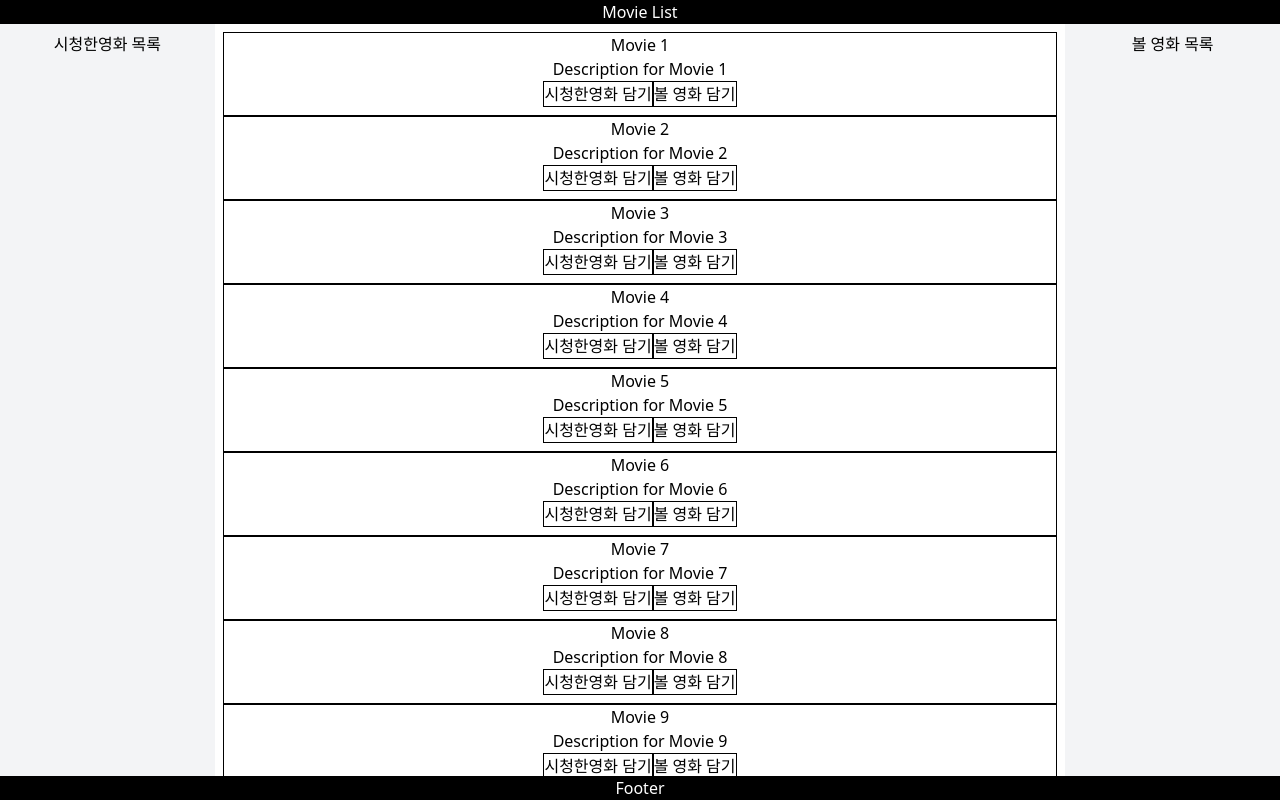
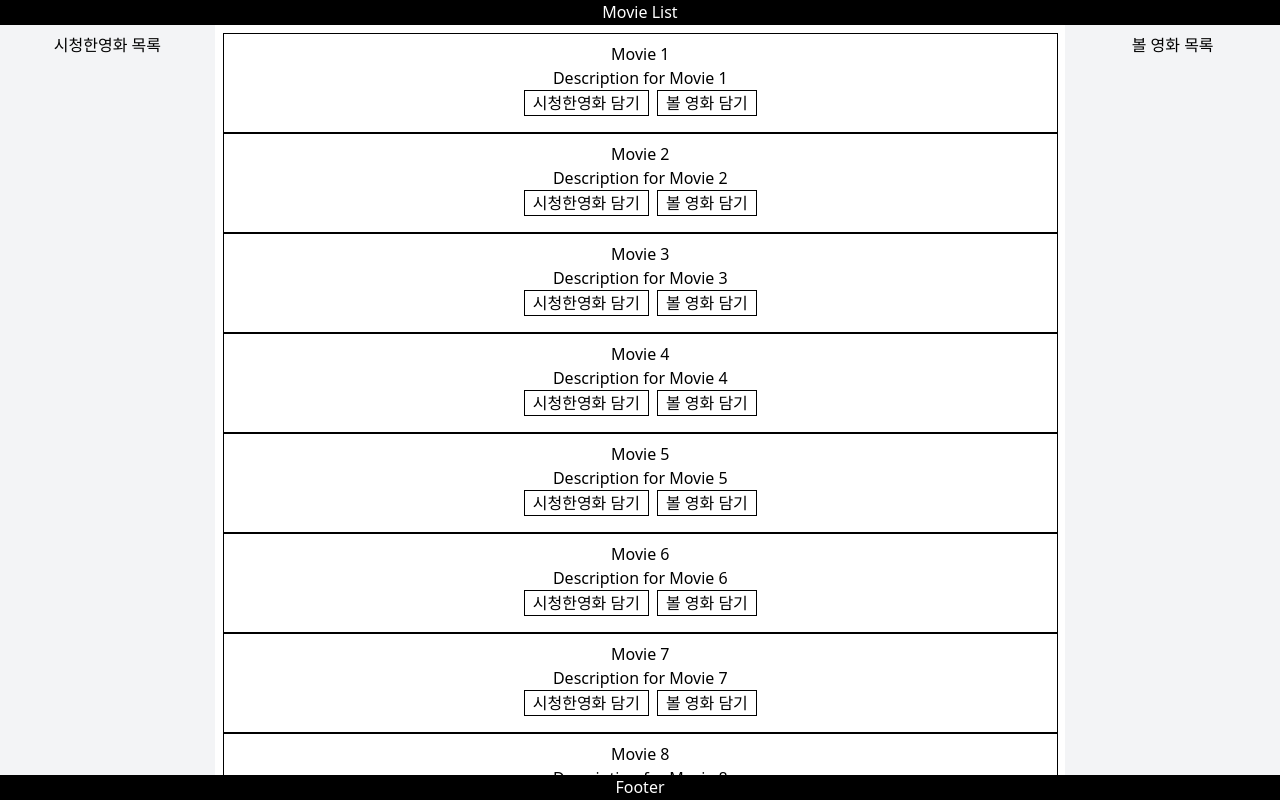
Before and after one commit to Likelion-YeungNam-Univ/8-13th-fe-assignment, a React (Vite) app: page / in a window 1280 px wide. Built offline with nearby package versions, Linux system fonts and the light colour scheme.

Commit message:
feat: 리스트 최적화를 위한 가상화 적용

```diff
--- a/package.json
+++ b/package.json
@@ -13,6 +13,7 @@
     "@tailwindcss/vite": "^4.1.6",
     "react": "^19.1.0",
     "react-dom": "^19.1.0",
+    "react-window": "^1.8.11",
     "tailwindcss": "^4.1.6"
   },
   "devDependencies": {
--- a/src/App.jsx
+++ b/src/App.jsx
@@ -49,7 +49,9 @@ const App = () => {
 
 	return (
 		<div className="flex flex-col h-screen">
-			<header className="bg-black text-white text-center">Movie List</header>
+			<header className="h-[25px] bg-black text-white text-center">
+				Movie List
+			</header>
 			<main className="flex flex-1 overflow-hidden">
 				{/* 왼쪽 패널, 시청한 영화 목록 */}
 				<LeftPanel watched={watched} removeMovie={removeMovie} />
@@ -66,7 +68,9 @@ const App = () => {
 				{/* 오른쪽 패널, 볼 영화 목록 */}
 				<RightPanel willWatch={willWatch} removeMovie={removeMovie} />
 			</main>
-			<footer className="bg-black text-white text-center">Footer</footer>
+			<footer className="h-[25px] bg-black text-white text-center">
+				Footer
+			</footer>
 		</div>
 	);
 };
--- a/src/MainPanel.jsx
+++ b/src/MainPanel.jsx
@@ -1,29 +1,43 @@
+import { FixedSizeList } from "react-window";
+
 const MainPanel = ({ allMovies, moveMovie }) => {
+	const movieItem = ({ index, style }) => {
+		const movie = allMovies[index];
 		return (
-		<section className="w-[80%] overflow-y-auto p-2">
-			{allMovies.map((movie) => (
 			<div
-					key={movie.id}
-					className="flex flex-col justify-center items-center border"
+				style={style}
+				className="flex flex-col justify-center items-center border p-2"
 			>
 				<h2>{movie.title}</h2>
 				<p>{movie.description}</p>
 				<div className="mb-2">
 					<button
-							className="border"
+						className="border mr-2 px-2"
 						onClick={() => moveMovie(movie, "watched")}
 					>
 						시청한영화 담기
 					</button>
 					<button
-							className="border"
+						className="border px-2"
 						onClick={() => moveMovie(movie, "willWatch")}
 					>
 						볼 영화 담기
 					</button>
 				</div>
 			</div>
-			))}
+		);
+	};
+
+	return (
+		<section className="w-[80%] p-2">
+			<FixedSizeList
+				height={window.innerHeight - 50}
+				itemCount={allMovies.length}
+				itemSize={100}
+				width={"100%"}
+			>
+				{movieItem}
+			</FixedSizeList>
 		</section>
 	);
 };
```
Also changed, not shown: 1 other file (tests, documents, lock files or other folders). Lines whose indentation alone changed are shown as unchanged.
